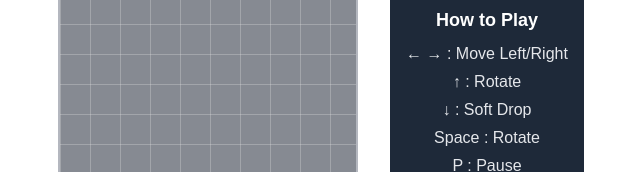
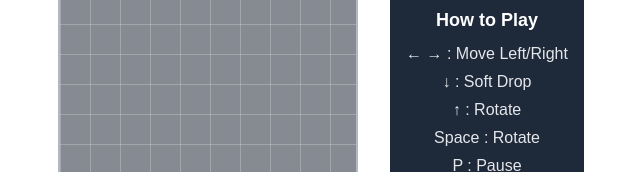
Before and after one commit to mcnuggets-lab/tetris-next, a Next.js app: page / in a window 1280 px wide. Shown: the part 450-622 px from the top of the page, without its empty margins (319-959 px from the left). Built offline with nearby package versions, Linux system fonts and the light colour scheme.

Commit message:
fix sidebar display bugs

```diff
--- a/src/components/TetrisBoard.tsx
+++ b/src/components/TetrisBoard.tsx
@@ -480,8 +480,8 @@ const TetrisBoard: React.FC = () => {
               <h3 className="text-lg font-bold mb-2 text-white">How to Play</h3>
               <div className="text-base space-y-1 text-gray-200">
                 <p>← → : Move Left/Right</p>
+                <p>↓ : Soft Drop</p>
                 <p>↑ : Rotate</p>
-                <p>↓ : Soft Drop</p>
                 <p>Space : Rotate</p>
                 <p>P : Pause</p>
               </div>
```
